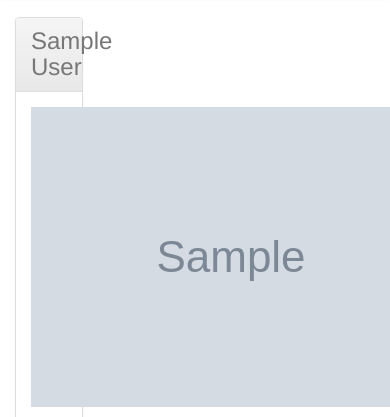
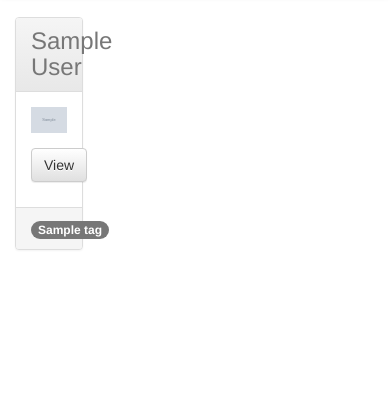
Before and after one commit to GitSomeCode/aboutyou, a Django app: template app/templates/profiles/all.html in a window 390 px wide; the page is wider, and only the part inside the window is pictured. Shown: the part 55-472 px from the top of that part. Run offline with Django 3.2, Linux system fonts and the light colour scheme; the template is opened without the code that fills it: most values are stand-ins (such as "Sample title", 1, 10 or a date in 2020); grey boxes marked "Sample" are stand-in pictures; some libraries are stand-ins or nearby versions.

Commit message:
Add responsive class to profile image in all.html

```diff
--- a/app/templates/profiles/all.html
+++ b/app/templates/profiles/all.html
@@ -20,7 +20,7 @@
                 <div class="panel-body">
                     <ul class="list list-unstyled text-center">
                         <li>
-                            <img src="{{ profile.get_image_url }}" class="text-center">
+                            <img src="{{ profile.get_image_url }}" class="text-center img-responsive">
                         </li>
                         <li style="margin-top: 15px;">
                             <a class="btn btn-default" href="{% url 'profile_view' slug=profile.slug %}">View</a>
```
